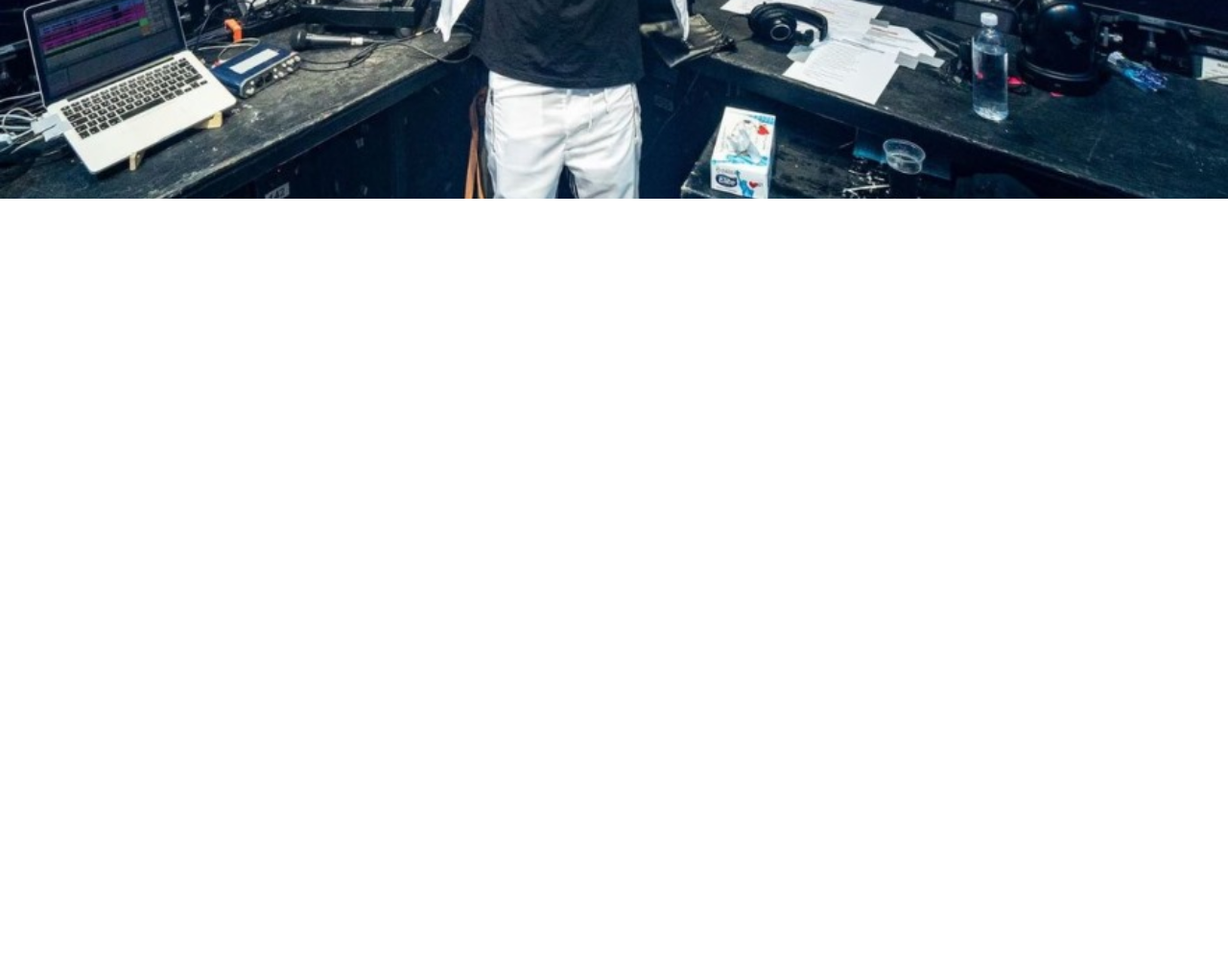
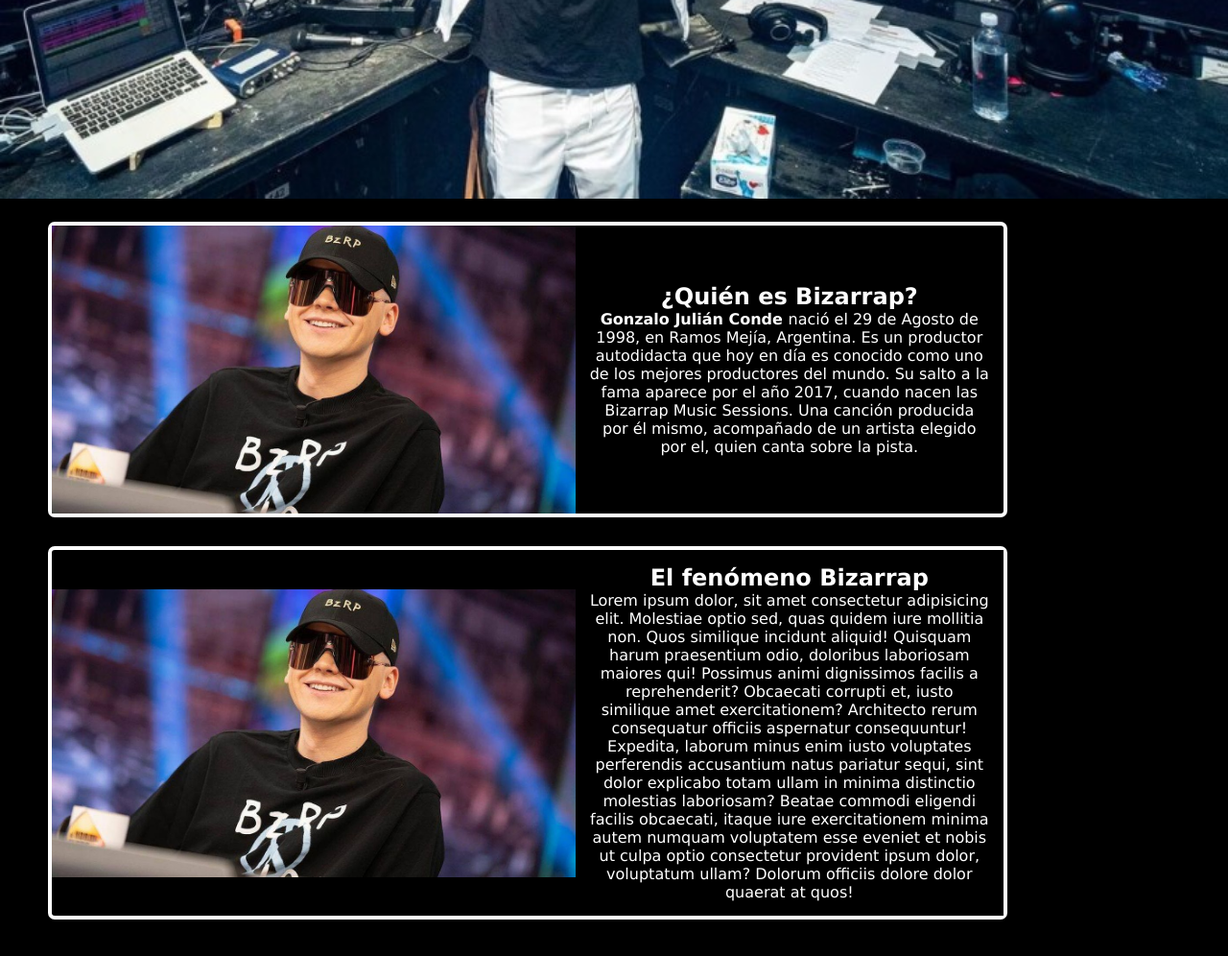
Before and after one commit to ramacasa1/project003, a website: page index.html in a window 1280 px wide. Shown: the part 500-1496 px from the top of the page at 96% size. Before the commit the page ends 800 px from the top, so only its background shows below. Drawn offline with Linux system fonts and the light colour scheme.

Commit message:
Segui trabajando con el index

```diff
--- a/index.html
+++ b/index.html
@@ -23,13 +23,34 @@
 
     </header>
 
-    <section>
-        <img src="images/biza2-index.jpg" alt="">
-    </section>
+    <main class="main">
 
-    <section class="cards">
+        <section>
+            <img src="images/biza2-index.jpg" alt="">
+            <!-- generar el concepto que cuando bajas, baje la imagen tambien -->
+        </section>
 
-    </section>
+        <section class="cards">
+
+            <div class="cards-div">
+                <img src="images/cards1.jpg" alt="">
+                <div class="text-cards">
+                    <h2> ¿Quién es Bizarrap? </h2>
+                    <p> <b> Gonzalo Julián Conde </b> nació el 29 de Agosto de 1998, en Ramos Mejía, Argentina. Es un productor autodidacta que hoy en día es conocido como uno de los mejores productores del mundo. Su salto a la fama aparece por el año 2017, cuando nacen las Bizarrap Music Sessions. Una canción producida por él mismo, acompañado de un artista elegido por el, quien canta sobre la pista. </p>
+                </div>
+            </div>
+
+            <div class="cards-div">
+                <img src="images/cards1.jpg" alt="">
+                <div class="text-cards">
+                    <h2> El fenómeno Bizarrap </h2>
+                    <p> Lorem ipsum dolor, sit amet consectetur adipisicing elit. Molestiae optio sed, quas quidem iure mollitia non. Quos similique incidunt aliquid! Quisquam harum praesentium odio, doloribus laboriosam maiores qui! Possimus animi dignissimos facilis a reprehenderit? Obcaecati corrupti et, iusto similique amet exercitationem? Architecto rerum consequatur officiis aspernatur consequuntur! Expedita, laborum minus enim iusto voluptates perferendis accusantium natus pariatur sequi, sint dolor explicabo totam ullam in minima distinctio molestias laboriosam? Beatae commodi eligendi facilis obcaecati, itaque iure exercitationem minima autem numquam voluptatem esse eveniet et nobis ut culpa optio consectetur provident ipsum dolor, voluptatum ullam? Dolorum officiis dolore dolor quaerat at quos! </p>
+                </div>
+            </div>
+
+        </section>
+
+    </main>
 
 </body>
 </html>
--- a/scss/base/_reset.scss
+++ b/scss/base/_reset.scss
@@ -2,4 +2,6 @@
     margin: 0;
     padding: 0;
     box-sizing: border-box;
+    background-color: black;
+    font-family: Verdana, Geneva, Tahoma, sans-serif;
 }
--- a/scss/components/_navbar.scss
+++ b/scss/components/_navbar.scss
@@ -1,5 +1,5 @@
 .header {
-    background-color: black;
+    background-color: #0000;
 }
 
 ul {
--- a/scss/layout/_index.scss
+++ b/scss/layout/_index.scss
@@ -1,14 +1,41 @@
-h1 {
-    color: aqua;
-    font-size: 30px;
-}
-
-section p {
-    color: palevioletred;
-}
-
 section img {
     width: 100%;
     object-fit: cover;
     height: 600px;
 }
+
+.cards {
+    margin: 20px 50px;
+    display: flex;
+    flex-direction: column;
+}
+
+.cards:first-child {
+    align-items: flex-end;
+}
+
+.cards-div {
+    width: 1000px;
+    margin-bottom: 30px;
+    display: flex;
+    border: 4px solid white;
+    border-radius: 7px;
+    align-items: center;
+}
+
+.cards-div img {
+    width: 55%;
+    height: 300px;
+    object-fit: cover;
+    justify-content: center;
+}
+
+.text-cards {
+    width: 45%;
+    padding: 15px;
+    justify-content: center;
+    text-align: center;
+    align-items: center;
+    color: white;
+    font-size: 16px;
+}
```
Also changed, not shown: css/style.css, images/cards1.jpg (added), images/shakira-bzrp.jpg (added), 1 other file.
